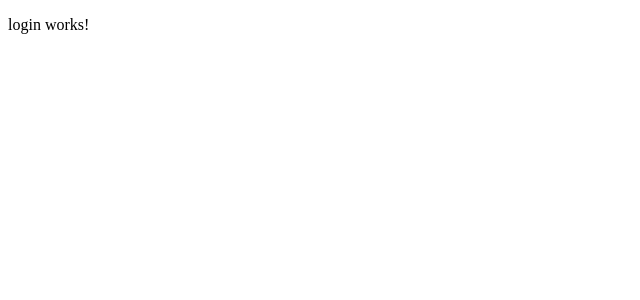
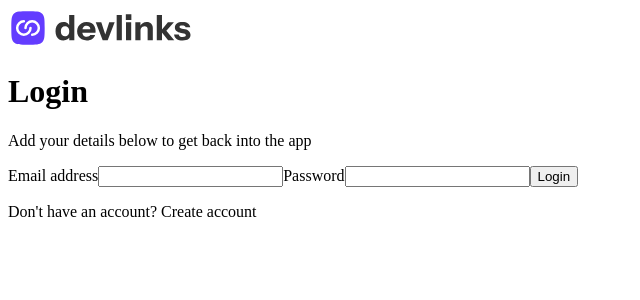
Before and after one commit to ajanecka97/LinkSharingApp, an Angular app: page /login in a window 1280 px wide. Shown: the top 300 px of the page, without its empty margins (0-640 px from the left). Built offline with nearby package versions, Linux system fonts and the light colour scheme.

Commit message:
feat(login): create layout for login page

```diff
--- a/src/app/login/login.component.html
+++ b/src/app/login/login.component.html
@@ -1 +1,19 @@
-<p>login works!</p>
+<div>
+  <div class="header">
+    <img src="/assets/images/logo-devlinks-large.svg" alt="App name" />
+  </div>
+  <div class="login-box">
+    <h1>Login</h1>
+    <p>Add your details below to get back into the app</p>
+    <form>
+      <label for="login-form-email">Email address</label>
+      <input id="login-form-email" />
+
+      <label for="login-form-password">Password</label>
+      <input id="login-form-password" />
+
+      <button>Login</button>
+    </form>
+    <p>Don't have an account? <a [href]="">Create account</a></p>
+  </div>
+</div>
```
